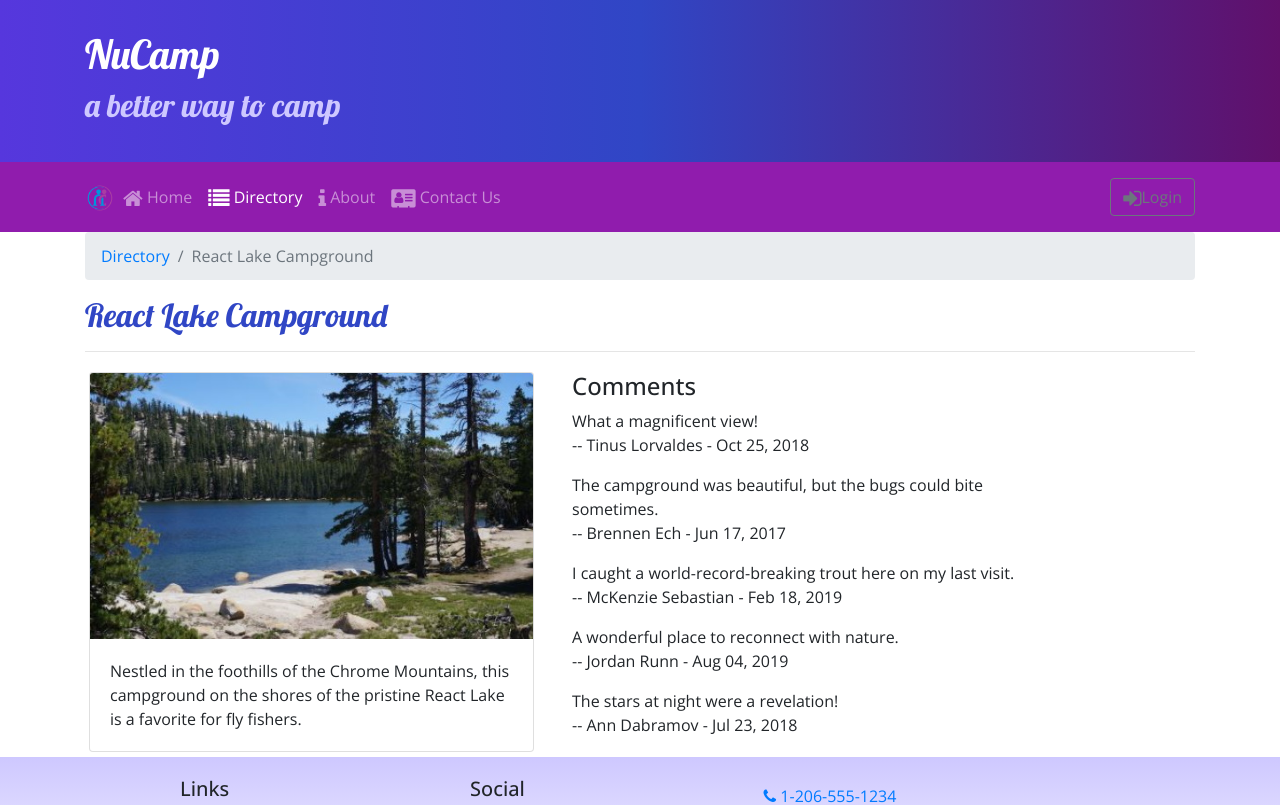
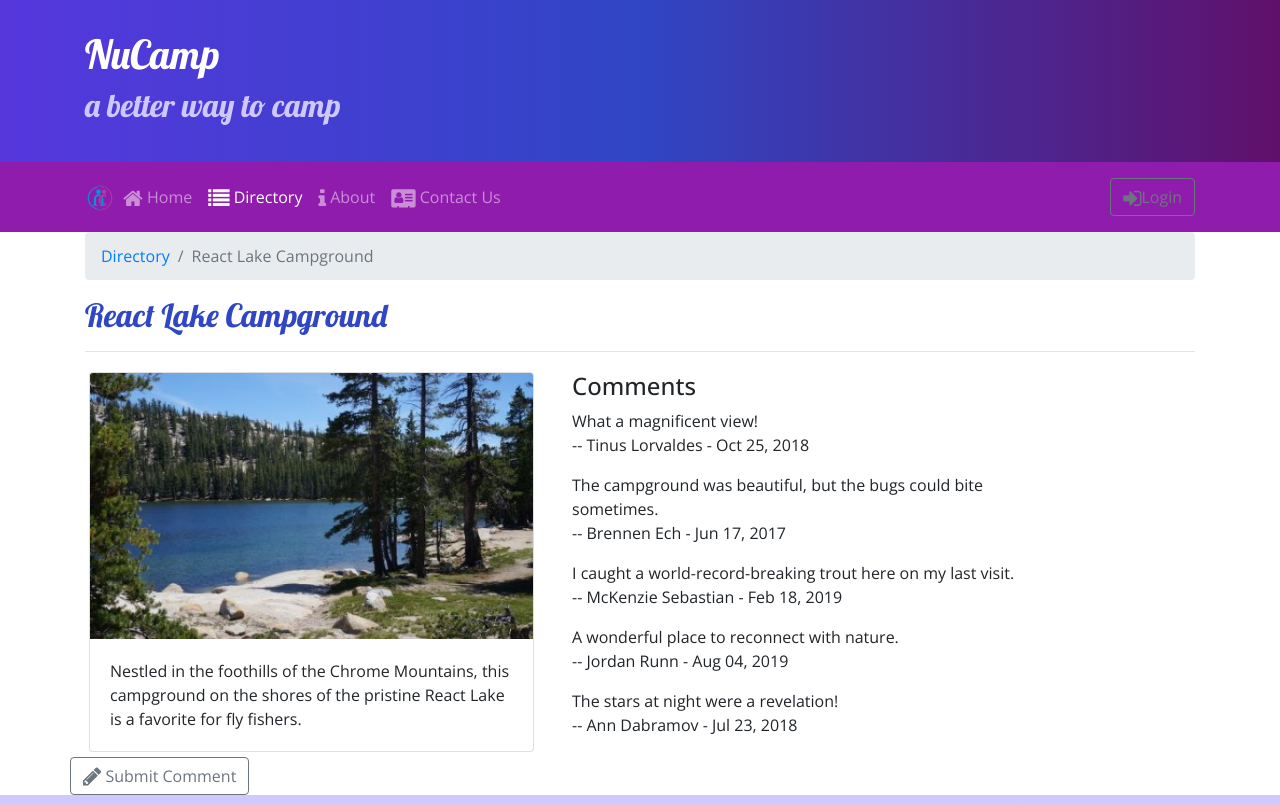
Before and after one commit to lauraharston/nucampsite-react, a React (Create React App) app: page /directory/0 in a window 1280 px wide. Shown: the top 805 px of the page. Built offline with nearby package versions, Linux system fonts and the light colour scheme.

Commit message:
Created a submit comment in the CampsiteInfoComponent

```diff
--- a/src/components/CampsiteInfoComponent.js
+++ b/src/components/CampsiteInfoComponent.js
@@ -1,5 +1,5 @@
-import React from 'react'
-import {Card, CardImg, CardText,CardBody, Breadcrumb, BreadcrumbItem} from 'reactstrap'
+import React, {Component} from 'react'
+import {Card, CardImg, CardText,CardBody, Breadcrumb, BreadcrumbItem, Button} from 'reactstrap'
 import {Link} from 'react-router-dom'
 
 
@@ -38,6 +38,15 @@ function RenderCampsite({campsite}) {
         )
     }
 
+    class CommentForm extends Component {
+        render() {
+            return(
+                <Button outline><i className='fa fa-pencil fa-lg'/> Submit Comment</Button>
+            )
+        }
+   }
+
+
    function CampsiteInfo(props) {
        if(props.campsite) {
            return(
@@ -55,6 +64,7 @@ function RenderCampsite({campsite}) {
                     <div className='row'>
                         <RenderCampsite campsite = {props.campsite} />
                         <RenderComments comments={props.comments} />
+                        <CommentForm/>
                     </div>
         </div>
 
```
Also changed, not shown: 1 other file (tests, documents, lock files or other folders).
